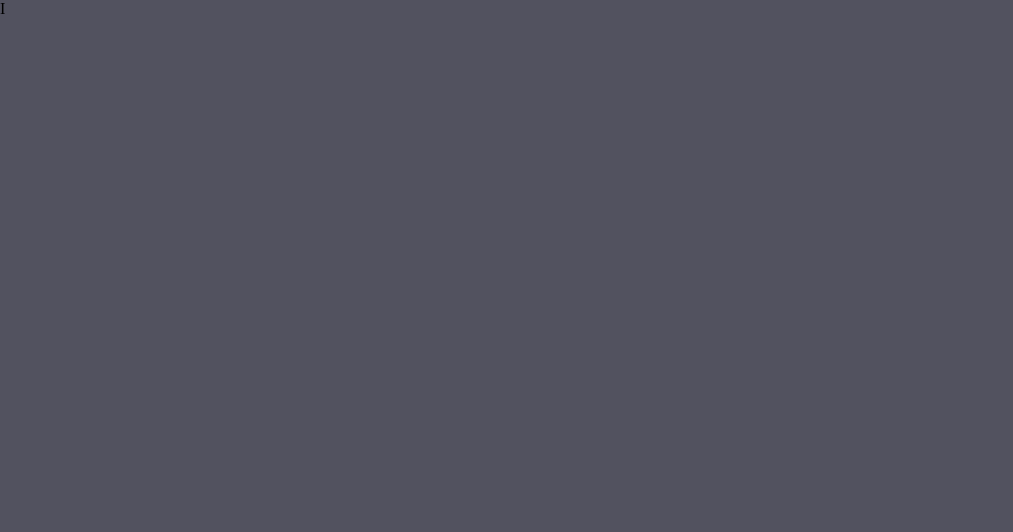
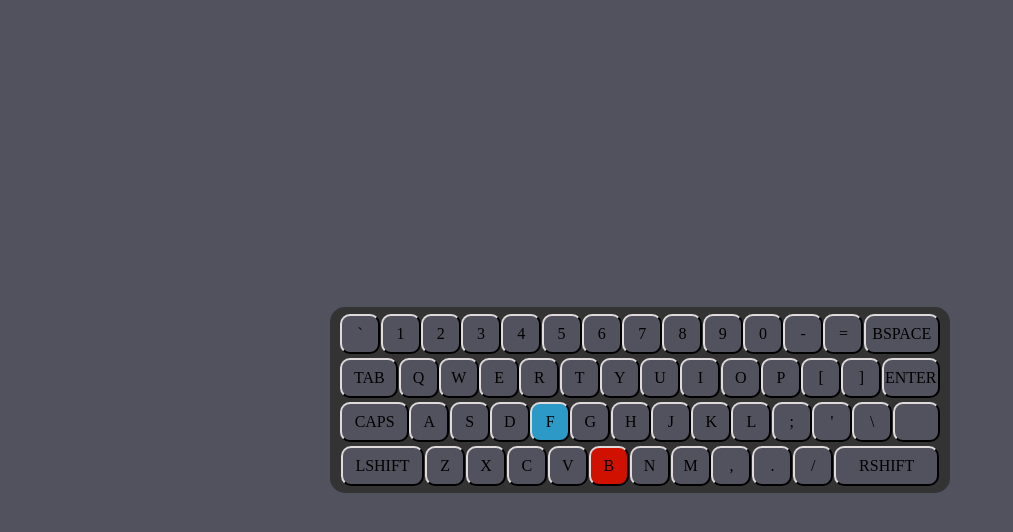
Before and after one commit to AndrejG231/quickcoder---typing-practice-platform, a React (Create React App) app in the folder client/: page /practice/1 in a window 1280 px wide. Shown: the top 532 px of the page, without its empty margins (0-1013 px from the left). Built offline with nearby package versions, Linux system fonts and the light colour scheme.

Commit message:
Added keyboard visuals

```diff
--- a/client/src/Routes.tsx
+++ b/client/src/Routes.tsx
@@ -3,6 +3,7 @@ import { BrowserRouter, Route } from "react-router-dom";
 
 //pages
 import Home from "./pages/Home";
+import Practice from "./pages/Practice"
 
 //modals
 import Login from "./modals/Login";
@@ -22,7 +23,7 @@ const Routes: React.FC = () => {
       <GlobalMessage />
       <AnimationProvider />
       <Route exact path="/" component={() => <Home />} />
-      <Route path="/home/" component={() => <Home />} />I
+      <Route path="/home/" component={() => <Home />} />
       <Route exact path="/home/profile/" component={() => <Profile />} />
       <Route exact path="/home/login/" component={() => <Login />} />
       <Route exact path="/home/signup/" component={() => <Register />} />
@@ -41,6 +42,7 @@ const Routes: React.FC = () => {
         path="/home/change_known_password/"
         component={() => <ChangeKnownPassword />}
       />
+      <Route exact path="/practice/:practiceCode/" component={() => <Practice />} />
     </BrowserRouter>
   );
 };
--- /dev/null
+++ b/client/src/components/practice/KeyBoard.scss
@@ -0,0 +1,24 @@
+@import "../../globalStyles//colorScheme.scss";
+@import "../../globalStyles/mixins.scss";
+
+.p_key {
+  border-radius: 10px;
+  background: $b2;
+  @include centerContent();
+  @include effect3D($w3, $b5);
+}
+
+.keyboard-container{
+  padding: 3px 10px;
+  background: $b3;
+  display: flex;
+  flex-direction: column;
+  justify-content: space-evenly;
+  border-radius: 15px;
+}
+
+.keyboard-row{
+  display: flex;
+  flex-direction: row;
+  justify-content: space-evenly;
+}
--- /dev/null
+++ b/client/src/components/practice/KeyBoard.tsx
@@ -0,0 +1,133 @@
+import React from "react";
+import { Layout, Keys } from "../../types/KeyBoardT";
+import { UsColors, ColorScheme } from "../../data/KeysColors";
+import "./KeyBoard.scss";
+
+interface KeyProps {
+  size: number;
+  character: Keys;
+  isNext?: boolean;
+  isLastWrong?: boolean;
+}
+
+const Key: React.FC<KeyProps> = ({ size, character, isNext, isLastWrong }) => {
+  let background: string = "";
+
+  if (isNext){
+  background = ColorScheme[UsColors[character]];
+  }
+
+  if(isLastWrong){
+    background = ColorScheme["ERROR"]
+  }
+
+  console.log(UsColors[character])
+  console.log(ColorScheme[UsColors[character]])
+  console.log(background)
+
+  let width: number;
+  switch (character) {
+    case "Enter":
+      width = size * 1.5;
+      break;
+    case "TAB":
+      width = size * 1.5;
+      break;
+    case "CAPS":
+      width = size * 1.8;
+      break;
+    case "LShift":
+      width = size * 2.2;
+      break;
+    case "RShift":
+      width = size * 2.8;
+      break;
+    case "BSpace":
+      width = size * 2;
+      break;
+    case " ":
+      width = size * 1.2;
+      break;
+    default:
+      width = size;
+  }
+  return (
+    <div
+      className="p_key"
+      style={{ width: width, height: size, background: background }}
+    >
+      <p>{character.toUpperCase()}</p>
+    </div>
+  );
+};
+
+interface KeyBoardProps {
+  className: string;
+  width: number;
+  layout: Layout;
+}
+
+const KeyBoard: React.FC<KeyBoardProps> = ({ width, layout, className }) => {
+  const [next, last] = ["f", "b"];
+  return (
+    <div
+      className={`keyboard-container ${className}`}
+      style={{ width: width, height: width * 0.3 }}
+    >
+      <div className="keyboard-row">
+        {layout.Number.map((key, i) => {
+          return (
+            <Key
+              isLastWrong={last === key ? true : false}
+              isNext={next === key ? true : false}
+              character={key}
+              key={i}
+              size={width * 0.06}
+            />
+          );
+        })}
+      </div>
+      <div className="keyboard-row">
+        {layout.Upper.map((key, i) => {
+          return (
+            <Key
+              isLastWrong={last === key ? true : false}
+              isNext={next === key ? true : false}
+              character={key}
+              key={i}
+              size={width * 0.06}
+            />
+          );
+        })}
+      </div>
+      <div className="keyboard-row">
+        {layout.Middle.map((key, i) => {
+          return (
+            <Key
+              isLastWrong={last === key ? true : false}
+              isNext={next === key ? true : false}
+              character={key}
+              key={i}
+              size={width * 0.06}
+            />
+          );
+        })}
+      </div>
+      <div className="keyboard-row">
+        {layout.Lower.map((key, i) => {
+          return (
+            <Key
+              isLastWrong={last === key ? true : false}
+              isNext={next === key ? true : false}
+              character={key}
+              key={i}
+              size={width * 0.06}
+            />
+          );
+        })}
+      </div>
+    </div>
+  );
+};
+
+export default KeyBoard;
--- a/client/src/data/KeyBoardTemplate.ts
+++ b/client/src/data/KeyBoardTemplate.ts
@@ -1,6 +1,38 @@
-export const UsTemplate = {
-  Number: ["`", "1", "2", "3", "4", "5", "6", "7", "8", "9", "0", "-", "="],
-  Upper: ["TAB", "q", "w", "e", "r", "t", "y", "u", "i", "o", "p", "[", "]"],
+import { Layout } from "../types/KeyBoardT";
+
+export const UsTemplate: Layout = {
+  Number: [
+    "`",
+    "1",
+    "2",
+    "3",
+    "4",
+    "5",
+    "6",
+    "7",
+    "8",
+    "9",
+    "0",
+    "-",
+    "=",
+    "BSpace",
+  ],
+  Upper: [
+    "TAB",
+    "q",
+    "w",
+    "e",
+    "r",
+    "t",
+    "y",
+    "u",
+    "i",
+    "o",
+    "p",
+    "[",
+    "]",
+    "Enter",
+  ],
   Middle: [
     "CAPS",
     "a",
@@ -15,20 +47,7 @@ export const UsTemplate = {
     ";",
     "'",
     "\\",
-    "Enter",
+    " ",
   ],
-  Lower: [
-    "LShift",
-    "z",
-    "x",
-    "c",
-    "v",
-    "b",
-    "n",
-    "m",
-    ",",
-    ".",
-    "/",
-    "Rshift",
-  ],
+  Lower: ["LShift", "z", "x", "c", "v", "b", "n", "m", ",", ".", "/", "RShift"],
 };
--- a/client/src/data/KeysColors.ts
+++ b/client/src/data/KeysColors.ts
@@ -1,16 +1,18 @@
-export const ColorScheme = {
-  L1: "#d40404",
-  R1: "#d40404",
+import { Keys, Colors } from "../types/KeyBoardT";
+export const ColorScheme: { [color in Colors]: string } = {
+  L1: "#5b00d1",
+  R1: "#5b00d1",
   L2: "#e08312",
   R2: "#e08312",
   L3: "#22c71c",
   R3: "#22c71c",
-  L4: "1c69c7#",
+  L4: "#2c99c7",
   R4: "#1c72c7",
   SPACE: "#f8ff33",
+  ERROR: "#d11100"
 };
 
-export const UsColors = {
+export const UsColors: { [key in Keys]: Colors } = {
   //L1
   "`": "L1",
   "1": "L1",
@@ -40,38 +42,38 @@ export const UsColors = {
   v: "L4",
   b: "L4",
   //R1
-  "0":"R1",
-  "-":"R1",
-  "=":"R1",
-  "B":"R1",
-  "p":"R1",
-  "[":"R1",
-  "]":"R1",
-  ";":"R1",
-  "'":"R1",
-  "\\":"R1",
-  "E":"R1",
-  "/":"R1",
-  "S":"R1",
+  "0": "R1",
+  "-": "R1",
+  "=": "R1",
+  BSpace: "R1",
+  p: "R1",
+  "[": "R1",
+  "]": "R1",
+  ";": "R1",
+  "'": "R1",
+  "\\": "R1",
+  Enter: "R1",
+  "/": "R1",
+  RShift: "R1",
   //R2
-  "9":"R2",
-  "o":"R2",
-  "l":"R2",
-  ".":"R2",
+  "9": "R2",
+  o: "R2",
+  l: "R2",
+  ".": "R2",
   //R3
-  "8":"R3",
-  "i":"R3",
-  "k":"R3",
-  ",":"R3",
+  "8": "R3",
+  i: "R3",
+  k: "R3",
+  ",": "R3",
   //R4
-  "6":"R4",
-  "7":"R4",
-  "y":"R4",
-  "u":"R4",
-  "h":"R4",
-  "j":"R4",
-  "n":"R4",
-  "m":"R4",
+  "6": "R4",
+  "7": "R4",
+  y: "R4",
+  u: "R4",
+  h: "R4",
+  j: "R4",
+  n: "R4",
+  m: "R4",
   //Space
-  "SPACE": "SPACE"
+  " ": "SPACE",
 };
--- /dev/null
+++ b/client/src/pages/Practice.scss
@@ -0,0 +1,6 @@
+.practiceContainer {
+  height: 100vh;
+  justify-content: center;
+  align-items: center;
+  display: flex;
+}
--- /dev/null
+++ b/client/src/pages/Practice.tsx
@@ -0,0 +1,18 @@
+import React from "react";
+import { UsTemplate } from "../data/KeyBoardTemplate";
+import KeyBoard from "../components/practice/KeyBoard";
+import "./Practice.scss";
+
+const Practice = () => {
+  return (
+    <div className="practiceContainer">
+      <KeyBoard
+        width={window.innerWidth > 1280 ? 800 : 600}
+        layout={UsTemplate}
+        className="p-keyboard"
+      />
+    </div>
+  );
+};
+
+export default Practice;
--- /dev/null
+++ b/client/src/types/KeyBoardT.ts
@@ -0,0 +1,74 @@
+export type Keys =
+  | "`"
+  | "1"
+  | "TAB"
+  | "q"
+  | "CAPS"
+  | "a"
+  | "LShift"
+  | "z"
+  | "2"
+  | "w"
+  | "s"
+  | "x"
+  | "3"
+  | "e"
+  | "d"
+  | "c"
+  | "4"
+  | "5"
+  | "r"
+  | "t"
+  | "f"
+  | "g"
+  | "v"
+  | "b"
+  | "0"
+  | "-"
+  | "="
+  | "BSpace"
+  | "p"
+  | "["
+  | "]"
+  | ";"
+  | "'"
+  | "\\"
+  | "Enter"
+  | "/"
+  | "RShift"
+  | "9"
+  | "o"
+  | "l"
+  | "."
+  | "8"
+  | "i"
+  | "k"
+  | ","
+  | "6"
+  | "7"
+  | "y"
+  | "u"
+  | "h"
+  | "j"
+  | "n"
+  | "m"
+  | " ";
+
+export type Colors =
+  | "L1"
+  | "L2"
+  | "L3"
+  | "L4"
+  | "R1"
+  | "R2"
+  | "R3"
+  | "R4"
+  | "SPACE"
+  | "ERROR";
+
+export type Layout = {
+  Number: Keys[],
+  Upper: Keys[],
+  Middle: Keys[],
+  Lower: Keys[],
+}
```
